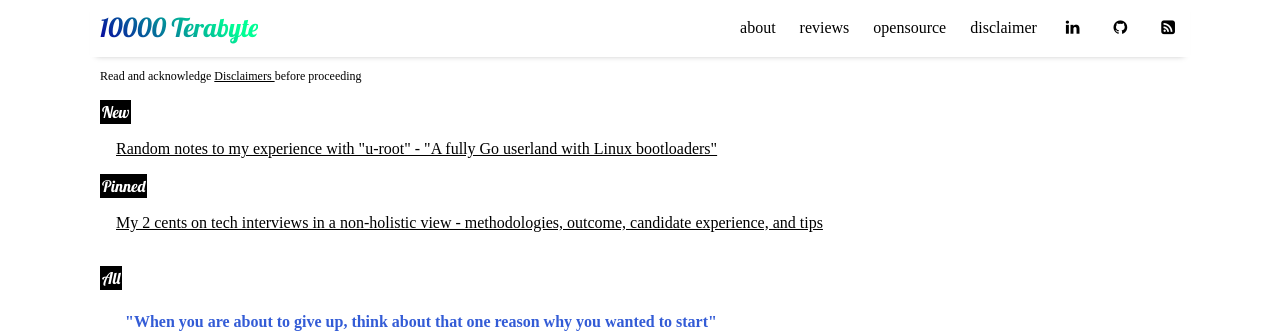
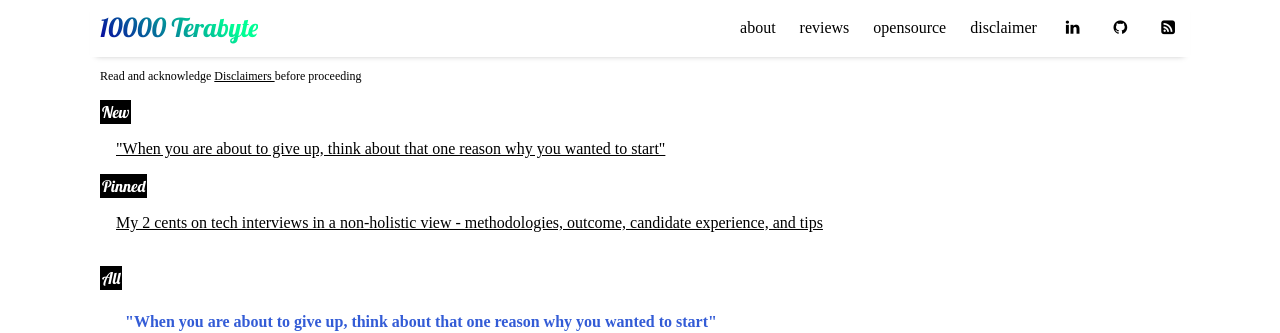
Before and after one commit to 10000TB/10000TB.github.io, a Jekyll site: the page built from index.html, in a window 1280 px wide and 900 px high. Shown: the top 333 px of the window. Built offline with Jekyll 4.4.1, drawn with Linux system fonts in a browser that asks for light colours; nearby versions of some CDN libraries; some web fonts are replaced; the list of posts is cut into pages by our own code.

Commit message:
[site - home - new] update 'New' section article.

```diff
--- a/_layouts/home.html
+++ b/_layouts/home.html
@@ -7,7 +7,7 @@ title: Home
     <br/>
     <br/>
     <span style="color:white; background-color: black;padding: 2px 2px; font-family: 'Lobster', cursive;">New</span><br/><br/>
-    &nbsp;&nbsp;&nbsp; <a href="{{ site.url }}/engineering/a-brief-note-review-on-uroot.html"> Random notes to my experience with "u-root" - "A fully Go userland with Linux bootloaders" </a>
+    &nbsp;&nbsp;&nbsp; <a href="{{ site.url }}/quote/elon-musk-interview-inspiration-on-movitation-persistence.html"> "When you are about to give up, think about that one reason why you wanted to start"</a>
     <br/>
     <br/>
     <span style="color:white; background-color: black;padding: 2px 2px; font-family: 'Lobster', cursive;">Pinned</span><br/><br/>
```
